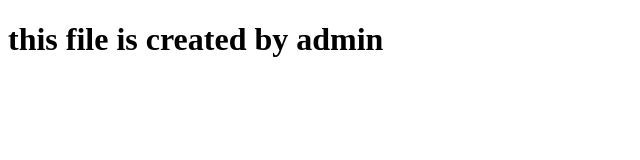
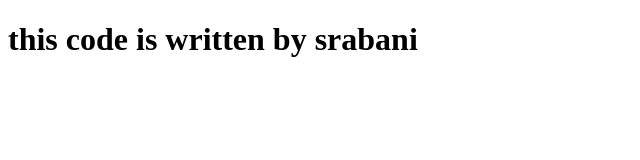
Before and after one commit to MernNasa/gitpractice, a plain HTML site: page index.html in a window 1280 px wide. Shown: the whole page, without its empty margins (0-640 px from the left). Drawn offline with Linux system fonts and the light colour scheme.

Commit message:
srabani modified a new line

```diff
--- a/index.html
+++ b/index.html
@@ -6,6 +6,6 @@
     <title>Document</title>
 </head>
 <body>
-    <h1>this file is created by admin</h1>
+    <h1>this code is written by srabani</h1>
 </body>
 </html>
```
